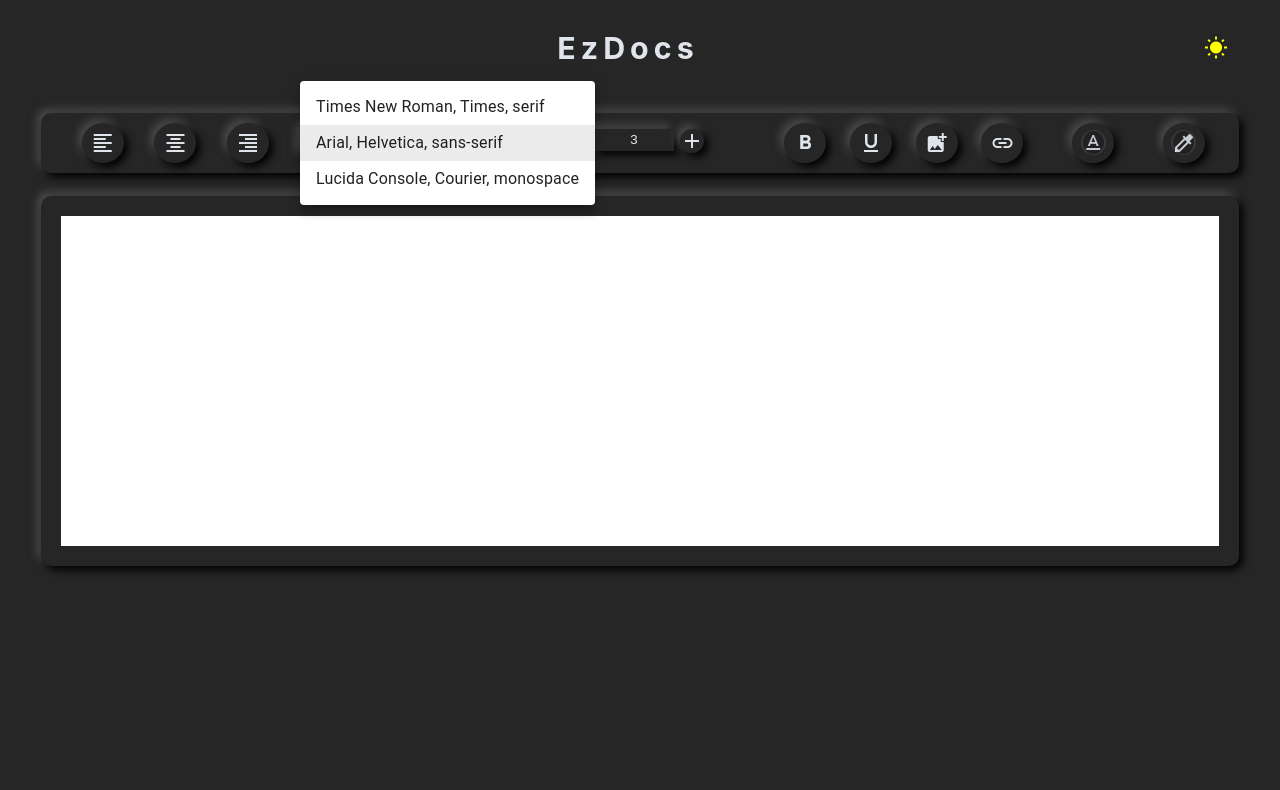
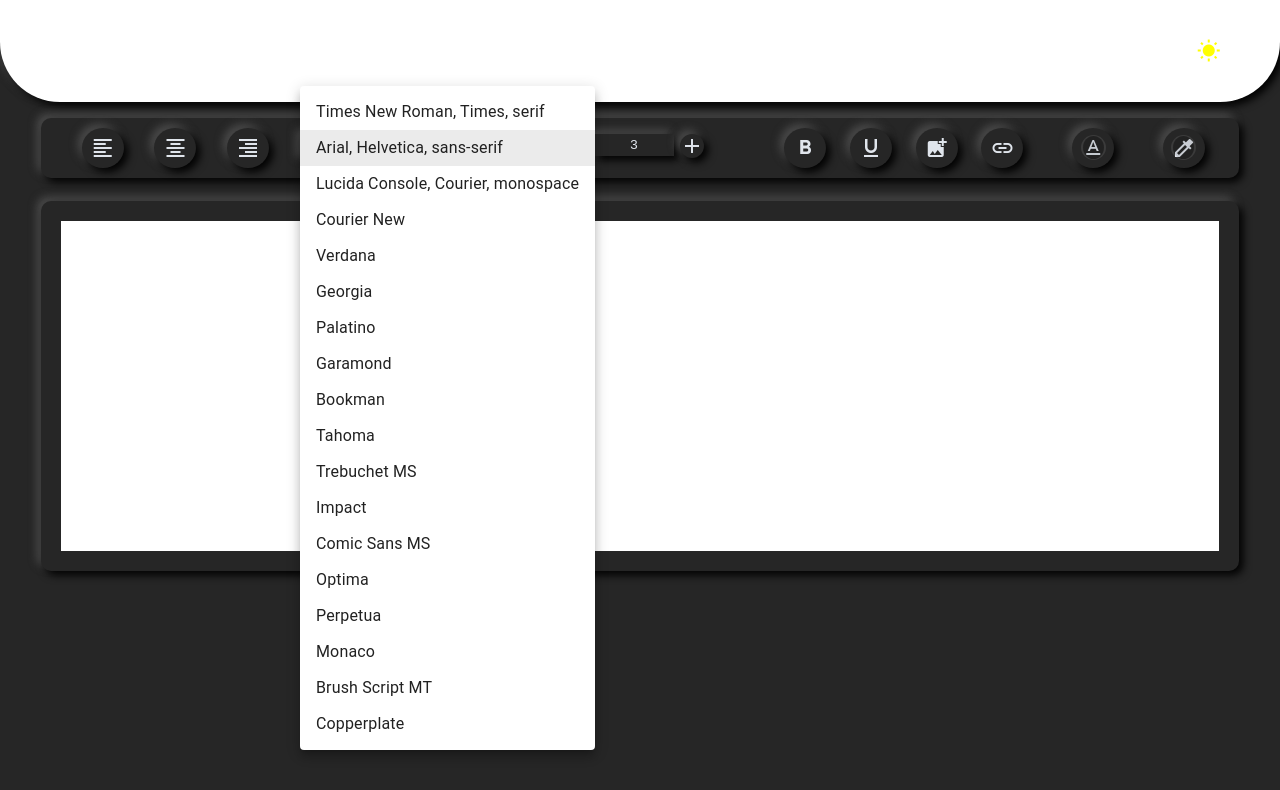
Before and after one commit to Chandradeepta/Projects, a React (Create React App) app: page / in a window 1280 px wide. Both pictures are taken after a click on the button "ARIAL, HELVETICA, SANS-SERIF". Shown: the top 790 px of the page. Built offline with nearby package versions, Linux system fonts and the light colour scheme.

Commit message:
style changed

```diff
--- a/src/App.css
+++ b/src/App.css
@@ -18,10 +18,36 @@
 .App-header > h3 {
   width: 90%;
   letter-spacing: 5px;
+  color: #fff;
+  height: 25px;
 }
 
 .App-header > .material-icons {
   cursor: pointer;
+}
+
+.anime {
+  background-size: 200% 100%;
+  background-image: linear-gradient(to left,  #fff 50%, #1ea3ff 50%);
+  border-bottom-left-radius: 60px;
+  border-bottom-right-radius: 60px;
+  transition:
+    background-position .5s ease-in-out,
+}
+
+.anime:hover {
+  background-position: 52.5%;
+}
+
+.anime:hover #docs {
+  animation: change-color .8s ease-in forwards;
+
+}
+
+@keyframes change-color {
+  100% {
+    color: #1ea3ff;
+  }
 }
 
 @media print {
--- a/src/App.js
+++ b/src/App.js
@@ -12,6 +12,13 @@ window.onload = function () {
 
 function App() {
   const [isDark, setDark] = useState(true);
+  const neuromorphic = {
+    boxShadow: !isDark ?
+      `-10px -10px 20px 0 ${CONSTANTS.LIGHT_MODE_BS_LIGHT_COLOR}, 10px 10px 20px 0 ${CONSTANTS.LIGHT_MODE_BS_DARK_COLOR}` :
+      `4px 4px 8px 0 ${CONSTANTS.DARK_MODE_BS_DARK_COLOR}, -4px -4px 8px 0 ${CONSTANTS.DARK_MODE_BS_LIGHT_COLOR}`,
+    background: isDark ? `${CONSTANTS.DARK_MODE_BG}` : `${CONSTANTS.LIGHT_MODE_BG}`,
+    color: isDark ? `${CONSTANTS.LIGHT_MODE_BG}` : `${CONSTANTS.DARK_MODE_BG}`
+  }
   const outerTheme = createMuiTheme({
     palette: {
       primary: {
@@ -23,14 +30,16 @@ function App() {
 
   return (
     <div className="App" style={{ background: isDark ? CONSTANTS.DARK_MODE_BG : CONSTANTS.LIGHT_MODE_BG }}>
-      <header className="App-header">
-        <h3 style={{ color: isDark ? CONSTANTS.LIGHT_MODE_BG : CONSTANTS.DARK_MODE_BG }}>EzDocs</h3>
+      <header style={{...neuromorphic,backgroundColor: 'white',borderBottomLeftRadius: '60px', borderBottomRightRadius: '60px', padding: '8px'}}>
+        <div className={`App-header ${!isDark && 'anime'} `}>
+          <h3>Ez <span id="docs">Docs</span></h3>
           <span
             className="material-icons"
             style={{ color: isDark ? 'yellow' : CONSTANTS.DARK_MODE_BG }}
             onClick={() => setDark(!isDark)}>
             {!isDark ? 'nights_stay' : 'wb_sunny'}
           </span>
+        </div>
       </header>
       <ThemeProvider theme={outerTheme}>
         <ThemeContextProvider value={isDark}>
--- a/src/components/TextEditorContainer.js
+++ b/src/components/TextEditorContainer.js
@@ -8,7 +8,6 @@ import {
     DialogContent,
     DialogContentText,
     ListItemIcon,
-    makeStyles,
     Menu,
     MenuItem,
     Paper,
@@ -26,11 +25,21 @@ import { CONSTANTS } from '../utils/constants';
 import './TextEditorContainer.css';
 
 
-const fontNames = [
-    "Times New Roman, Times, serif",
-    "Arial, Helvetica, sans-serif",
-    "Lucida Console, Courier, monospace"
-];
+// const CONSTANTS.fontNames = [
+//     "Times New Roman, Times, serif",
+//     "Arial, Helvetica, sans-serif",
+//     "Lucida Console, Courier, monospace",
+//     "Courier New",
+//     "Verdana",
+//     "Georgia",
+//     "Palatino",
+//     "Garamond",
+//     "Bookman",
+//     "Tahoma",
+//     "Trebuchet MS",
+//     "Impact",
+//     "Comic Sans MS",
+// ];
 
 
 
@@ -46,7 +55,7 @@ export default function Texteditorcontainer(props) {
 
     const [styleObject, setStyleObject] = useState({
         fontSize: 3,
-        fontName: fontNames[1]
+        fontName: CONSTANTS.fontNames[1]
     });
 
     // Menu state
@@ -70,21 +79,12 @@ export default function Texteditorcontainer(props) {
 
     // Add link textfield refs
     const linkValueRef = useRef();
-    const linkTextRef = useRef();
 
     // Image url
     const [imgUrl, setImgUrl] = useState({
         url: '',
         isValid: false
     })
-
-    // Font options
-    // const getSelectedFont = () => {
-    //     if (document.getSelection.toString()) {
-    //         var fontName = document.getSelection().getRangeAt(0).startContainer.parentNode;
-    //         setStyleObject({ ...styleObject, fontName: fontNames.filter((font) => font === fontName)[0] })
-    //     }
-    // }
 
     const handleMenuClick = (event, type) => {
         setAnchorEl({
@@ -101,7 +101,7 @@ export default function Texteditorcontainer(props) {
     // font family menu handle
     const handleMenuItemClick = (event, index, type) => {
         setSelectedIndex(index);
-        document.execCommand('fontName', false, fontNames[index]);
+        document.execCommand('fontName', false, CONSTANTS.fontNames[index]);
         setAnchorEl({
             [type]: null
         });
@@ -179,7 +179,7 @@ export default function Texteditorcontainer(props) {
                 <div className={{ ...alignItems, flex: 1 }}>
                     <Tooltip title="Change font style" aria-label="Change font style" placement="top">
                         <Button variant="outlined" aria-controls="font-menu" id="font-menu" aria-haspopup="true" onClick={(e) => handleMenuClick(e, 'fontName')} style={{ fontSize: '10px', ...neuromorphic }}>
-                            {fontNames[selectedIndex]}
+                            {CONSTANTS.fontNames[selectedIndex]}
                         </Button>
                     </Tooltip>
                     <Menu
@@ -189,7 +189,7 @@ export default function Texteditorcontainer(props) {
                         open={Boolean(anchorEl?.fontName)}
                         onClose={() => handleClose('fontName')}
                     >
-                        {fontNames.map((option, index) => (
+                        {CONSTANTS.fontNames.map((option, index) => (
                             <MenuItem
                                 key={option}
                                 selected={index === selectedIndex}
--- a/src/utils/constants.js
+++ b/src/utils/constants.js
@@ -5,4 +5,24 @@ export const CONSTANTS = {
     DARK_MODE_BG: '#262626',
     DARK_MODE_BS_LIGHT_COLOR: '#4d4d4d',
     DARK_MODE_BS_DARK_COLOR: '#000000',
+    fontNames: [
+        "Times New Roman, Times, serif",
+        "Arial, Helvetica, sans-serif",
+        "Lucida Console, Courier, monospace",
+        "Courier New",
+        "Verdana",
+        "Georgia",
+        "Palatino",
+        "Garamond",
+        "Bookman",
+        "Tahoma",
+        "Trebuchet MS",
+        "Impact",
+        "Comic Sans MS",
+        "Optima",
+        "Perpetua",
+        "Monaco",
+        "Brush Script MT",
+        "Copperplate"
+    ]
 }
```
Lines whose indentation alone changed are shown as unchanged.
